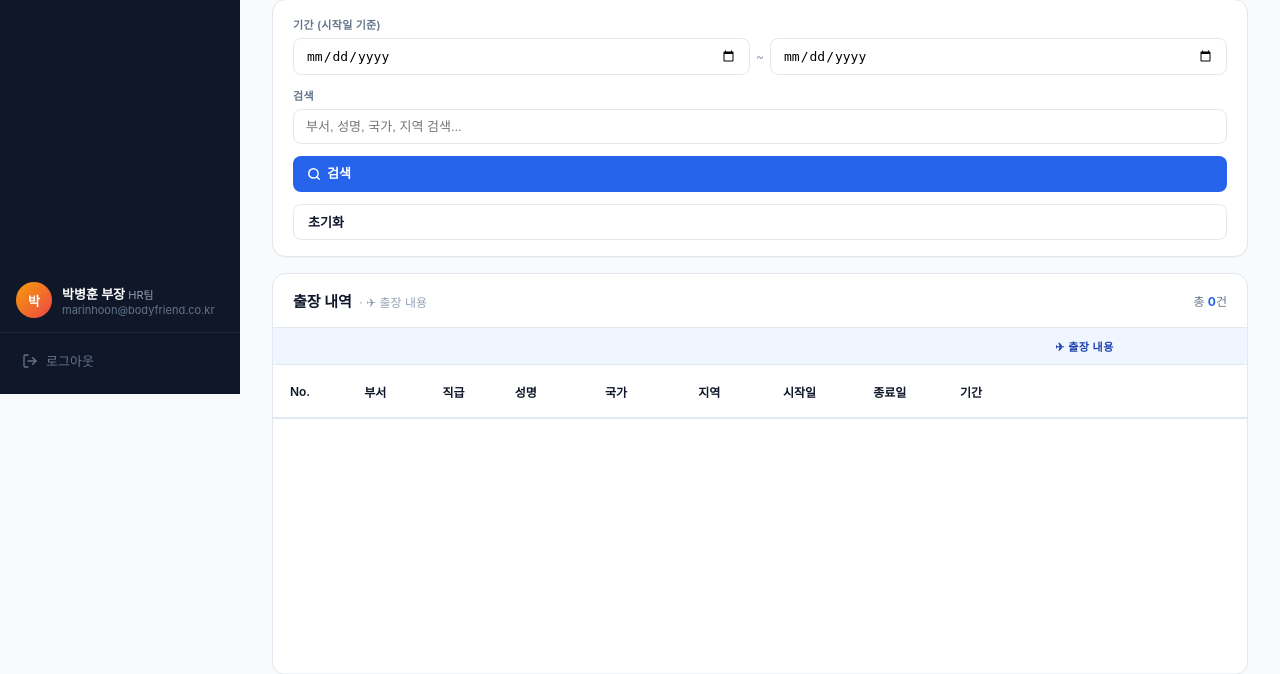
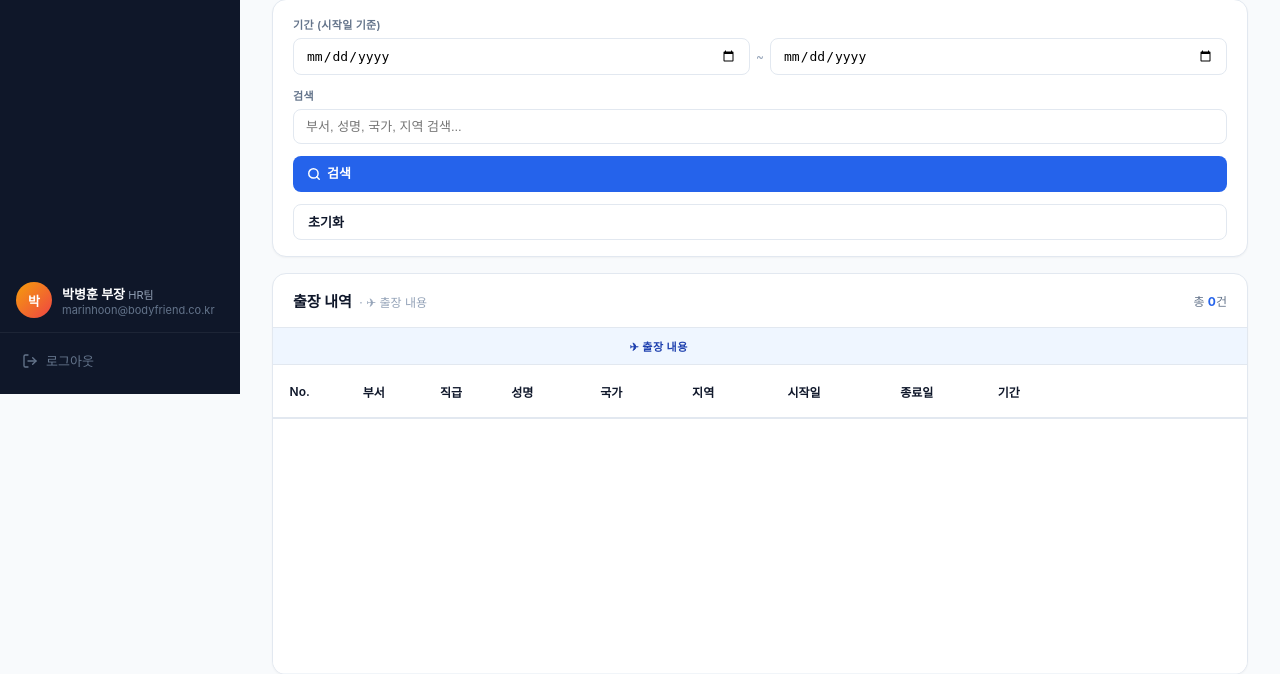
Before and after one commit to qkrrudxkr77/FAMS, a FastAPI app: page / in a window 1280 px wide. Shown: the part 406-1080 px from the top of the page. Run offline with FastAPI, Linux system fonts and the light colour scheme; data that the repository does not hold is empty; parts of the project's set-up code (start-up, migrations or seed data) failed here and were passed over.

Commit message:
fix: group-row sticky 고정 + 시작일/종료일 너비 수정
- group-trip을 colspan=9(sticky)와 colspan=4(rest)로 분리
  → 가로 스크롤 시 출장내용 그룹 헤더가 No.~기간과 함께 고정
  → 직원경비/발생비용 영역에선 자연스럽게 해당 그룹 헤더 표시
- 시작일/종료일 min-width 75px→95px으로 확대, th white-space:nowrap 추가
- sticky left 위치 재계산 (7:495px, 8:590px)
- JS STICKY_WIDTH 610→650으로 업데이트

```diff
--- a/overseas_trip/static/style.css
+++ b/overseas_trip/static/style.css
@@ -319,28 +319,39 @@ tbody td:nth-child(-n+9) {
   background: #fff;
   z-index: 10;
 }
-thead .col-row th:nth-child(1) { left: 0; min-width: 45px; }
-thead .col-row th:nth-child(2) { left: 45px; min-width: 80px; }
+thead .col-row th { white-space: nowrap; }
+thead .col-row th:nth-child(1) { left: 0;    min-width: 45px; }
+thead .col-row th:nth-child(2) { left: 45px;  min-width: 80px; }
 thead .col-row th:nth-child(3) { left: 125px; min-width: 50px; }
 thead .col-row th:nth-child(4) { left: 175px; min-width: 70px; }
 thead .col-row th:nth-child(5) { left: 245px; min-width: 80px; }
 thead .col-row th:nth-child(6) { left: 325px; min-width: 75px; }
-thead .col-row th:nth-child(7) { left: 400px; min-width: 75px; }
-thead .col-row th:nth-child(8) { left: 475px; min-width: 75px; }
-thead .col-row th:nth-child(9) { left: 550px; min-width: 60px; }
+thead .col-row th:nth-child(7) { left: 400px; min-width: 95px; }
+thead .col-row th:nth-child(8) { left: 495px; min-width: 95px; }
+thead .col-row th:nth-child(9) { left: 590px; min-width: 60px; }
 
-
-tbody td:nth-child(1) { left: 0; min-width: 45px; }
-tbody td:nth-child(2) { left: 45px; min-width: 80px; }
+tbody td:nth-child(1) { left: 0;    min-width: 45px; }
+tbody td:nth-child(2) { left: 45px;  min-width: 80px; }
 tbody td:nth-child(3) { left: 125px; min-width: 50px; }
 tbody td:nth-child(4) { left: 175px; min-width: 70px; }
 tbody td:nth-child(5) { left: 245px; min-width: 80px; }
 tbody td:nth-child(6) { left: 325px; min-width: 75px; }
-tbody td:nth-child(7) { left: 400px; min-width: 75px; }
-tbody td:nth-child(8) { left: 475px; min-width: 75px; }
-tbody td:nth-child(9) { left: 550px; min-width: 60px; }
+tbody td:nth-child(7) { left: 400px; min-width: 95px; }
+tbody td:nth-child(8) { left: 495px; min-width: 95px; }
+tbody td:nth-child(9) { left: 590px; min-width: 60px; }
 
 tbody tr:hover td:nth-child(-n+9) { background: #f0f4f8; }
+
+/* group-row: 처음 9개 컬럼(출장 내용) sticky 고정 */
+.group-trip-sticky {
+  position: sticky;
+  left: 0;
+  z-index: 11;
+}
+.group-trip-rest {
+  border-left: none !important;
+  padding: 0 !important;
+}
 
 tbody td {
   padding: 10px 10px; border-bottom: 1px solid #f1f5f9;
--- a/overseas_trip/templates/index.html
+++ b/overseas_trip/templates/index.html
@@ -194,7 +194,8 @@
         <thead>
           <!-- Group header row -->
           <tr class="group-row">
-            <th colspan="13" class="group-trip">✈ 출장 내용</th>
+            <th colspan="9" class="group-trip group-trip-sticky">✈ 출장 내용</th>
+            <th colspan="4" class="group-trip group-trip-rest"></th>
             <th colspan="4" class="group-allowance">💼 직원 경비</th>
             <th colspan="9" class="group-expense">💰 발생 비용</th>
             <th colspan="9" class="group-meta">🏷 부가 정보</th>
@@ -344,7 +345,7 @@ document.addEventListener('DOMContentLoaded', function () {
     { el: document.querySelector('.group-meta'),      label: '🏷 부가 정보' },
   ].filter(g => g.el);
 
-  const STICKY_WIDTH = 610; // 고정 컬럼 9개 합계 너비
+  const STICKY_WIDTH = 650; // 고정 컬럼 9개 합계 너비 (590+60)
 
   function updateGroupLabel() {
     const scrollLeft = tableWrap.scrollLeft;
```
